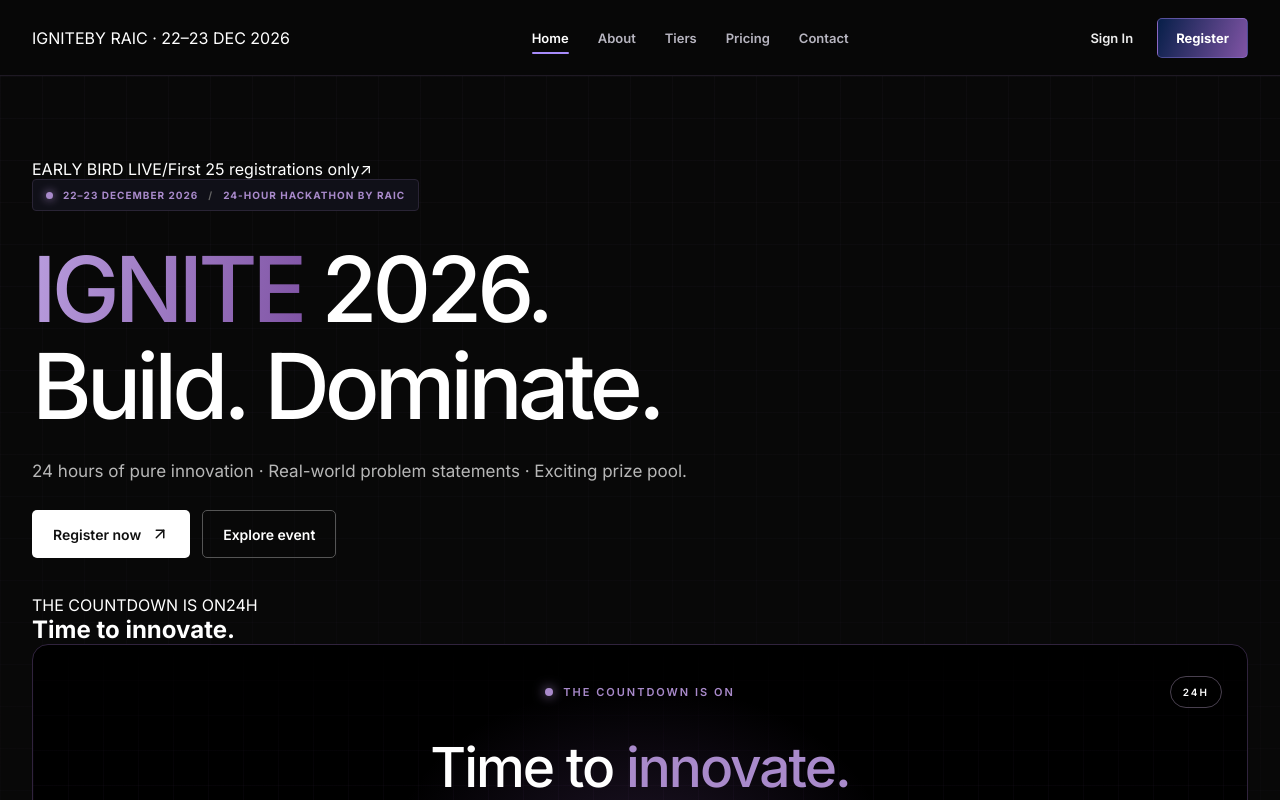
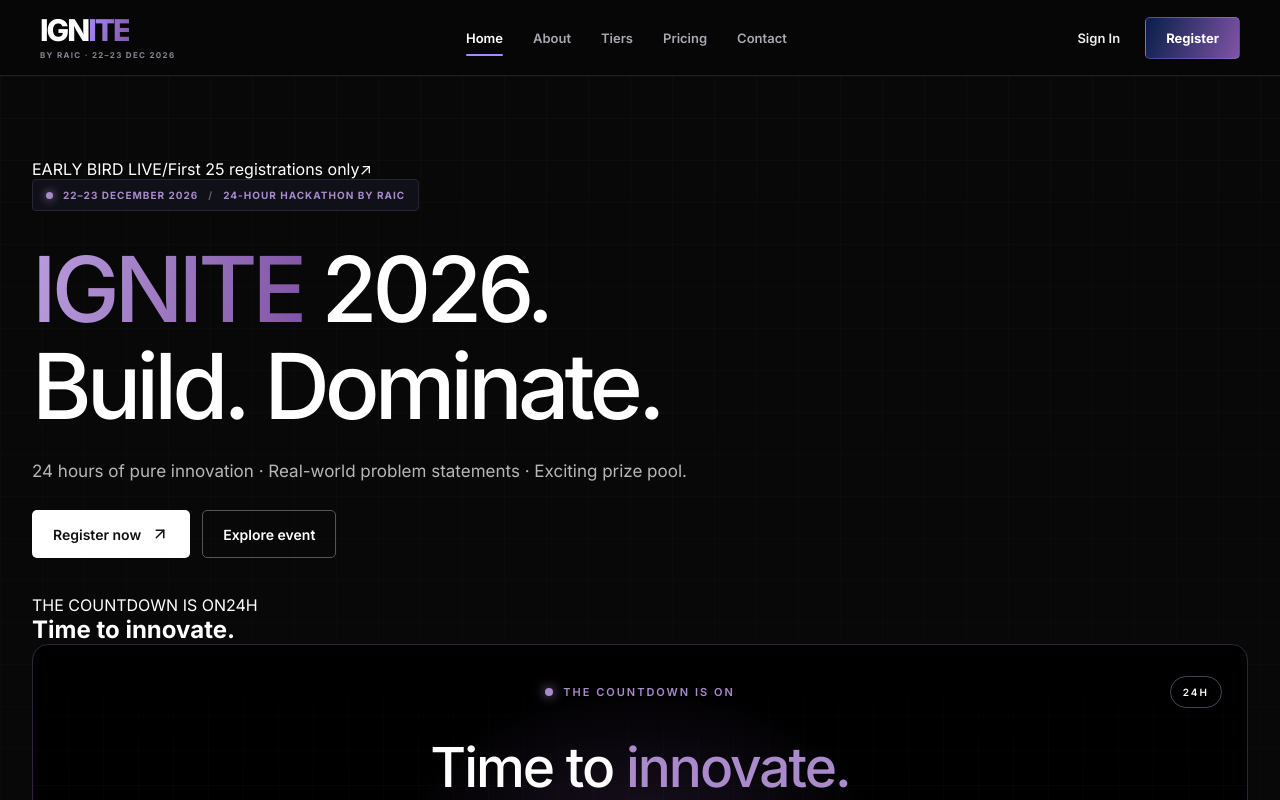
Before and after one commit to akash-1316/RAIC-Hackathon, a React (Vite) app in the folder FRONT END/: page / in a window 1280 px wide. Shown: the top 800 px of the page. Built offline with nearby package versions, Linux system fonts and the light colour scheme; no server answers.

Commit message:
Update Navbar.css

```diff
--- a/FRONT END/src/styles/Navbar.css
+++ b/FRONT END/src/styles/Navbar.css
@@ -1,284 +1,194 @@
 
-/* =========================================
-   RAIC NAVBAR
-   DARK PREMIUM THEME
-========================================= */
+/* IGNITE PREMIUM NAVBAR */
 
 .site-header {
   height: 76px;
+  width: 100%;
   position: sticky;
   top: 0;
   z-index: 1000;
-
-  background: rgba(8, 8, 8, 0.94);
-  border-bottom: 1px solid rgba(169, 138, 203, 0.14);
-
-  backdrop-filter: blur(16px);
-  -webkit-backdrop-filter: blur(16px);
+  background: rgba(7, 7, 8, 0.96);
+  border-bottom: 1px solid #202023;
+  backdrop-filter: blur(18px);
 }
 
-/* =========================================
-   NAVIGATION CONTAINER
-========================================= */
-
 .nav-wrap {
-  width: min(calc(100% - 64px), 1560px);
+  width: min(calc(100% - 80px), 1500px);
   height: 100%;
   margin: auto;
-
   display: flex;
   align-items: center;
   justify-content: space-between;
   gap: 30px;
 }
 
-/* =========================================
-   RAIC TEXT BRANDING
-========================================= */
+/* BRAND */
 
-.brand {
+.ignite-brand {
   display: flex;
   flex-direction: column;
-  justify-content: center;
-  align-items: flex-start;
-
+  gap: 5px;
+  text-decoration: none;
   flex-shrink: 0;
-  gap: 3px;
-
-  text-decoration: none;
-  line-height: 1;
 }
 
-.brand-name {
-  color: #ffffff;
-
-  font-size: 31px;
-  font-weight: 900;
-  letter-spacing: -1.8px;
-
+.ignite-logo {
+  font-size: 30px;
   line-height: 1;
-  transition: transform 0.2s ease;
+  font-weight: 950;
+  letter-spacing: -2px;
+  color: #fff;
 }
 
-.brand-ai {
-  color: #a78bfa;
+.ignite-logo span {
+  background: linear-gradient(110deg, #a78bfa, #8054a5);
+  -webkit-background-clip: text;
+  background-clip: text;
+  color: transparent;
 }
 
-.brand-subtitle {
-  margin-top: 4px;
-
-  color: #92909f;
-
+.ignite-tagline {
   font-size: 8px;
+  letter-spacing: 1.3px;
   font-weight: 700;
-  letter-spacing: 1.3px;
-
-  white-space: nowrap;
-  line-height: 1;
+  color: #88858f;
 }
 
-.brand:hover .brand-name {
-  transform: translateY(-1px);
-}
-
-/* =========================================
-   DESKTOP NAVIGATION
-========================================= */
+/* DESKTOP LINKS */
 
 .nav-links {
   display: flex;
   align-items: center;
-  gap: 29px;
+  gap: 30px;
 }
 
 .nav-links > a {
   position: relative;
+  color: #aaa8b1;
+  font-size: 13px;
+  font-weight: 600;
+  text-decoration: none;
+  transition: color .2s ease;
+}
 
-  font-size: 13px;
-  font-weight: 550;
-
-  color: #b8b6c1;
-  text-decoration: none;
-
-  transition: color 0.2s ease;
+.nav-links > a:hover,
+.nav-links > a.active {
+  color: white;
 }
 
 .nav-links > a::after {
   content: "";
-
   position: absolute;
+  bottom: -10px;
   left: 0;
-  bottom: -8px;
-
   width: 0;
   height: 2px;
-
+  border-radius: 10px;
   background: #a78bfa;
-  border-radius: 5px;
-
-  transition: width 0.2s ease;
+  transition: width .25s ease;
 }
 
-.nav-links > a:hover,
-.nav-links > a.active {
-  color: #ffffff;
-}
-
-.nav-links > a:hover::after,
-.nav-links > a.active::after {
+.nav-links > a.active::after,
+.nav-links > a:hover::after {
   width: 100%;
 }
 
-/* =========================================
-   DESKTOP AUTH ACTIONS
-========================================= */
+/* RIGHT ACTIONS */
 
 .desktop-nav-actions {
   display: flex;
   align-items: center;
-  gap: 24px;
+  gap: 25px;
 }
 
 .signin-link {
+  color: #eee;
+  text-decoration: none;
   font-size: 13px;
-  font-weight: 550;
-
-  color: #eeeeee;
-  text-decoration: none;
-
-  transition: color 0.2s ease;
+  font-weight: 600;
 }
 
 .signin-link:hover {
-  color: #a78bfa;
+  color: #b99be9;
 }
-
-/* =========================================
-   REGISTER / CTA BUTTON
-========================================= */
 
 .nav-cta {
   display: inline-flex;
   align-items: center;
   justify-content: center;
-  gap: 8px;
-
-  padding: 11px 18px;
-
-  border: 1px solid rgba(167, 139, 250, 0.4);
+  padding: 12px 20px;
+  border: 1px solid rgba(167, 139, 250, .4);
   border-radius: 5px;
-
-  background: linear-gradient(
-    110deg,
-    #071f49,
-    #8054a5
-  );
-
-  color: #ffffff;
-
+  background: linear-gradient(110deg, #071f49, #8054a5);
+  color: white;
   font-size: 13px;
-  font-weight: 650;
-
+  font-weight: 700;
   text-decoration: none;
-
-  transition:
-    opacity 0.2s ease,
-    transform 0.2s ease,
-    box-shadow 0.2s ease;
+  cursor: pointer;
+  transition: transform .2s, box-shadow .2s;
 }
 
 .nav-cta:hover {
-  opacity: 0.95;
   transform: translateY(-2px);
-
-  box-shadow: 0 6px 20px rgba(128, 84, 165, 0.25);
+  box-shadow: 0 5px 22px rgba(128, 84, 165, .3);
 }
 
-/* =========================================
-   MOBILE MENU
-========================================= */
+/* MOBILE */
 
 .menu-toggle,
 .mobile-nav-actions {
   display: none;
 }
 
-/* =========================================
-   TABLET AND MOBILE
-========================================= */
-
 @media (max-width: 900px) {
-
   .site-header {
     height: 68px;
   }
 
   .nav-wrap {
     width: calc(100% - 36px);
-    gap: 12px;
   }
 
-  .brand-name {
+  .ignite-logo {
     font-size: 27px;
-  }
-
-  .brand-subtitle {
-    font-size: 7px;
-    letter-spacing: 1px;
   }
 
   .desktop-nav-actions {
     display: none;
   }
 
-  /* Mobile menu button */
-
   .menu-toggle {
     display: grid;
     place-items: center;
-
-    border: 0;
     background: transparent;
-
-    color: #ffffff;
-
-    padding: 8px;
+    border: none;
+    color: white;
+    padding: 9px;
     cursor: pointer;
   }
 
-  .menu-toggle:hover {
-    color: #a78bfa;
-  }
-
-  /* Mobile navigation panel */
-
   .nav-links {
     display: none;
-
     position: absolute;
     top: 68px;
     left: 0;
-
+    right: 0;
     width: 100%;
     padding: 15px 22px 24px;
-
-    background: #101018;
-    border-bottom: 1px solid var(--border, #292536);
-
+    background: #0c0c0f;
+    border-bottom: 1px solid #29252f;
+    flex-direction: column;
     align-items: stretch;
     gap: 0;
   }
 
   .nav-links.nav-open {
     display: flex;
-    flex-direction: column;
   }
 
   .nav-links > a {
-    padding: 14px 3px;
-
-    border-bottom: 1px solid var(--border, #292536);
-
+    padding: 16px 3px;
+    border-bottom: 1px solid #222126;
     font-size: 14px;
   }
 
@@ -286,35 +196,23 @@
     display: none;
   }
 
-  /* Mobile authentication links */
-
   .mobile-nav-actions {
     display: flex;
     flex-direction: column;
     gap: 10px;
-
     padding-top: 15px;
   }
 
   .mobile-nav-actions .mobile-signin {
     display: block;
-
     padding: 12px 0;
-
-    border: 0;
     background: transparent;
-
-    color: #dddddd;
-
-    font-size: 14px;
+    border: none;
+    color: #ddd;
     text-align: left;
     text-decoration: none;
-
+    font-size: 14px;
     cursor: pointer;
-  }
-
-  .mobile-nav-actions .mobile-signin:hover {
-    color: #a78bfa;
   }
 
   .mobile-nav-actions .nav-cta {
@@ -322,23 +220,16 @@
   }
 }
 
-/* =========================================
-   SMALL PHONES
-========================================= */
-
-@media (max-width: 360px) {
-
+@media (max-width: 380px) {
   .nav-wrap {
-    width: calc(100% - 24px);
+    width: calc(100% - 26px);
   }
 
-  .brand-name {
-    font-size: 24px;
+  .ignite-logo {
+    font-size: 25px;
   }
 
-  .brand-subtitle {
-    font-size: 6px;
-    letter-spacing: 0.8px;
+  .ignite-tagline {
+    font-size: 7px;
   }
-
 }
```
